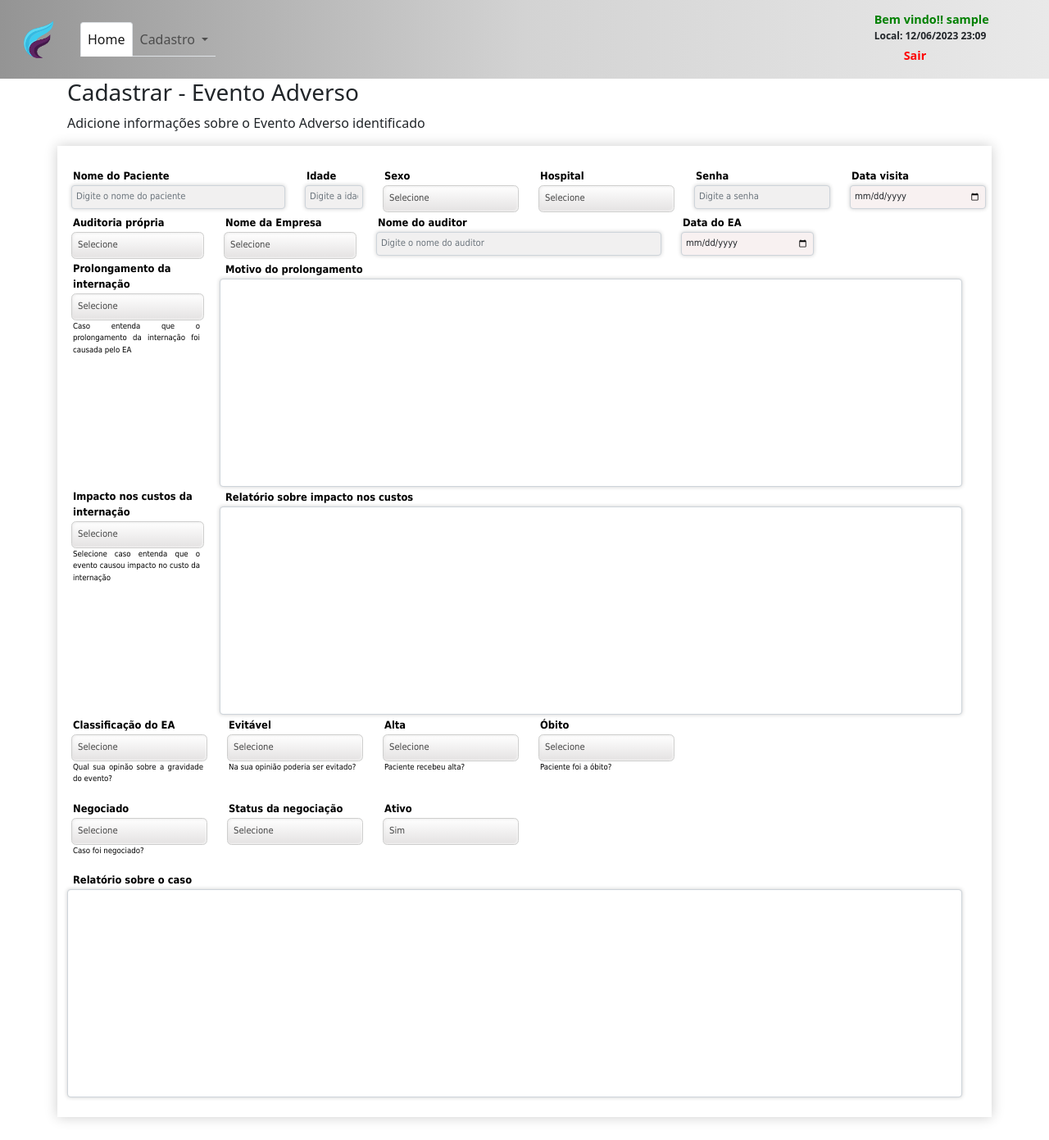
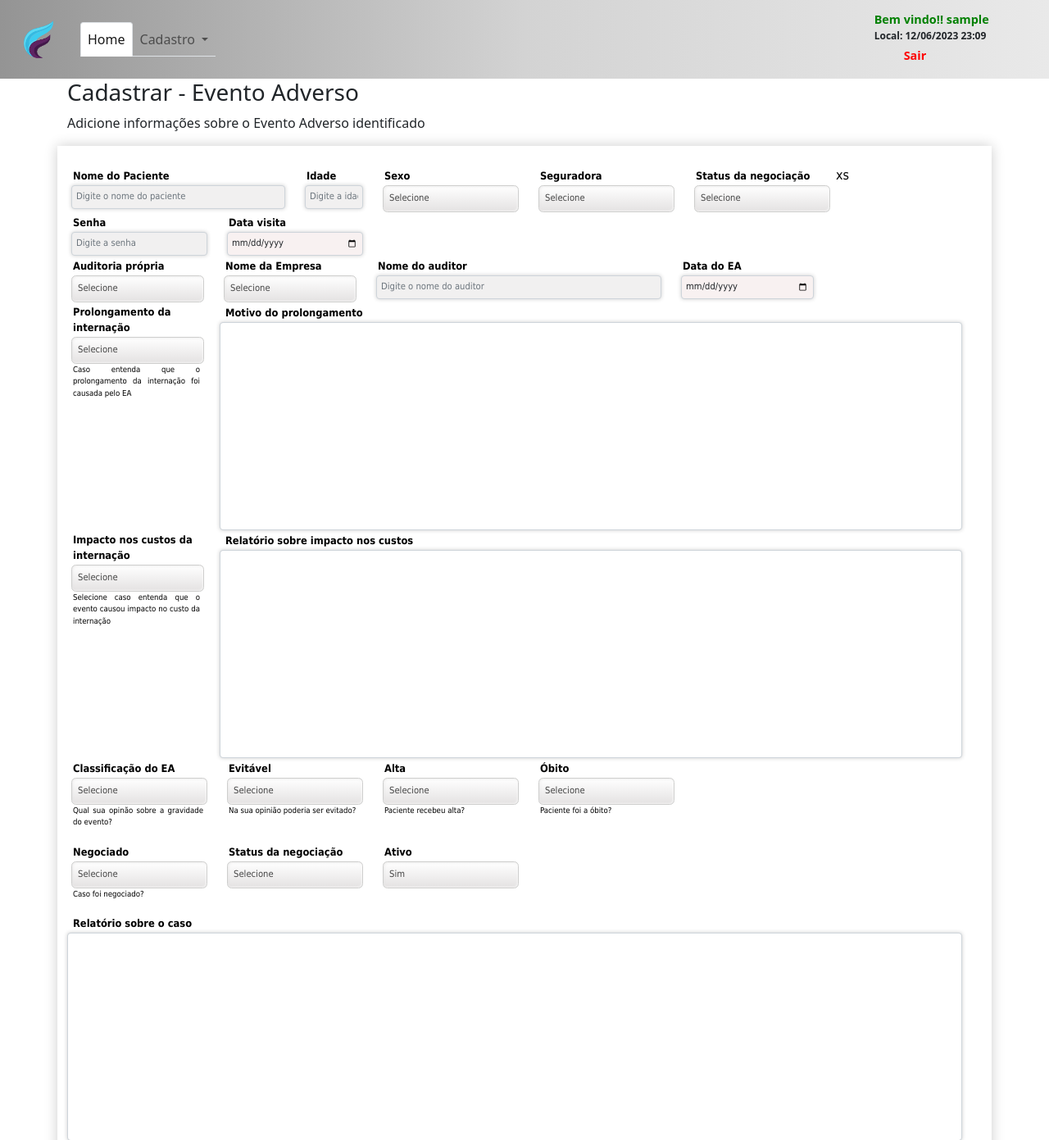
Before and after one commit to crisppi/EventoFull, a PHP site: page /cad_evento.php in a window 1280 px wide. Shown: the top 1391 px of the page at 82% size. Run offline with PHP 8.4, Linux system fonts and the light colour scheme; the visitor is signed in with stand-in values (Sample User, id 1).

Commit message:
13/06 (1)

```diff
--- a/array_dados.php
+++ b/array_dados.php
@@ -1,6 +1,8 @@
 <?php
 
 $dados_hospital = ['São Luiz Itaim', 'São Luiz Analia', 'São Luiz Morumbi', 'Sírio Libanês', 'Santa Isabel', 'Metropolitano'];
+
+$dados_seguradora = ['Porto Seguro', 'Bradesco', 'Sulamérica', 'Amil', 'Care Plus', 'Vivest'];
 
 $dados_auditor = [];
 
--- a/cad_evento.php
+++ b/cad_evento.php
@@ -48,18 +48,29 @@ $id_evento = filter_input(INPUT_GET, "id_evento");
                     </select>
                 </div>
                 <div class="form-group col-sm-2">
-                    <label class="control-label" for="hospital">Hospital</label>
-                    <select class="form-control" id="hospital" name="hospital">
+                    <label class="control-label" for="seguradora">Seguradora</label>
+                    <select class="form-control" id="seguradora" name="seguradora">
                         <option value="">Selecione</option>
                         <?php
-                        sort($dados_hospital, SORT_ASC);
+                        sort($dados_seguradora, SORT_ASC);
 
-                        foreach ($dados_hospital as $hosp) { ?>
-                            <option value="<?= $hosp; ?>"><?= $hosp; ?></option>
+                        foreach ($dados_seguradora as $seguradora) { ?>
+                            <option value="<?= $seguradora; ?>"><?= $seguradora; ?></option>
                         <?php } ?>
 
                     </select>
                 </div>
+                <div class="form-group col-sm-2 ">
+                    <label class="control-label" for="status">Status da negociação</label>
+                    <select class="form-control" id="status" name="status">
+                        <option value="">Selecione</option>
+                        <?php
+                        sort($dadosStatus, SORT_ASC);
+                        foreach ($dadosStatus as $stat) { ?>
+                            <option value="<?= $stat; ?>"><?= $stat; ?></option>
+                        <?php } ?>
+                    </select>
+                </div>xs
                 <div class="form-group col-sm-2">
                     <label for="senha">Senha</label>
                     <input type="text" class="form-control" id="senha" name="senha" placeholder="Digite a senha">
--- a/check_login.php
+++ b/check_login.php
@@ -54,14 +54,14 @@ if (!empty($query)) {
     if (password_verify($senha_login, $senha_hash)) {
         $_SESSION['nivel'] = $nivel;
         $_SESSION['username'] = $username;
-        header('location: cad_evento.php');
+        header('location: menu.php');
     } else {
         $erro_login = "Usuário ou senha inválidos";
         $_SESSION['mensagem'] = $erro_login;
         header('location: index.php');
     }
 } else {
-    print_r("chehffa");
+
     $email_user = $query[0]['email_user'];
 
     if ($username == $query[0]['email_user']);
```
